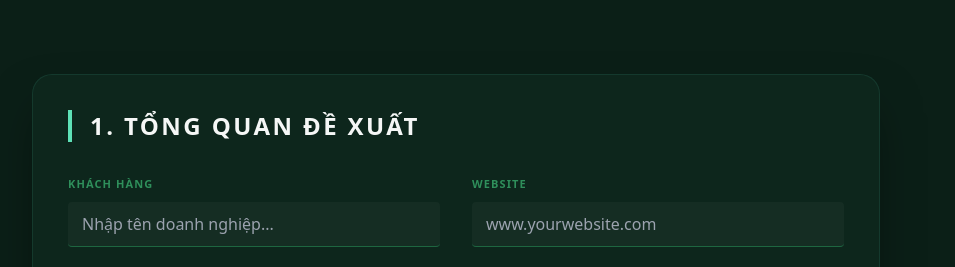
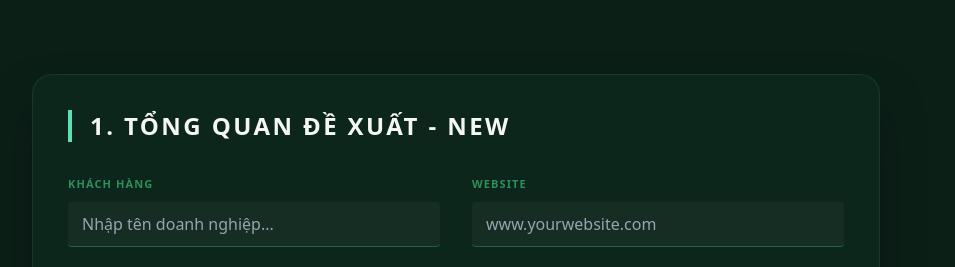
Before and after one commit to dominhduy16/Yanicontent, a plain HTML site: page proposal.html in a window 1280 px wide. Shown: the part 341-608 px from the top of the page, 184-1139 px from the left. Drawn offline with nearby package versions, Linux system fonts and the light colour scheme.

Commit message:
Update proposal.html

```diff
--- a/proposal.html
+++ b/proposal.html
@@ -162,7 +162,7 @@
           <h2
             class="text-2xl font-black text-light-100 uppercase tracking-widest"
           >
-            1. Tổng quan đề xuất
+            1. Tổng quan đề xuất - New
           </h2>
         </div>
         <div class="grid md:grid-cols-2 gap-8 mb-10">
```
